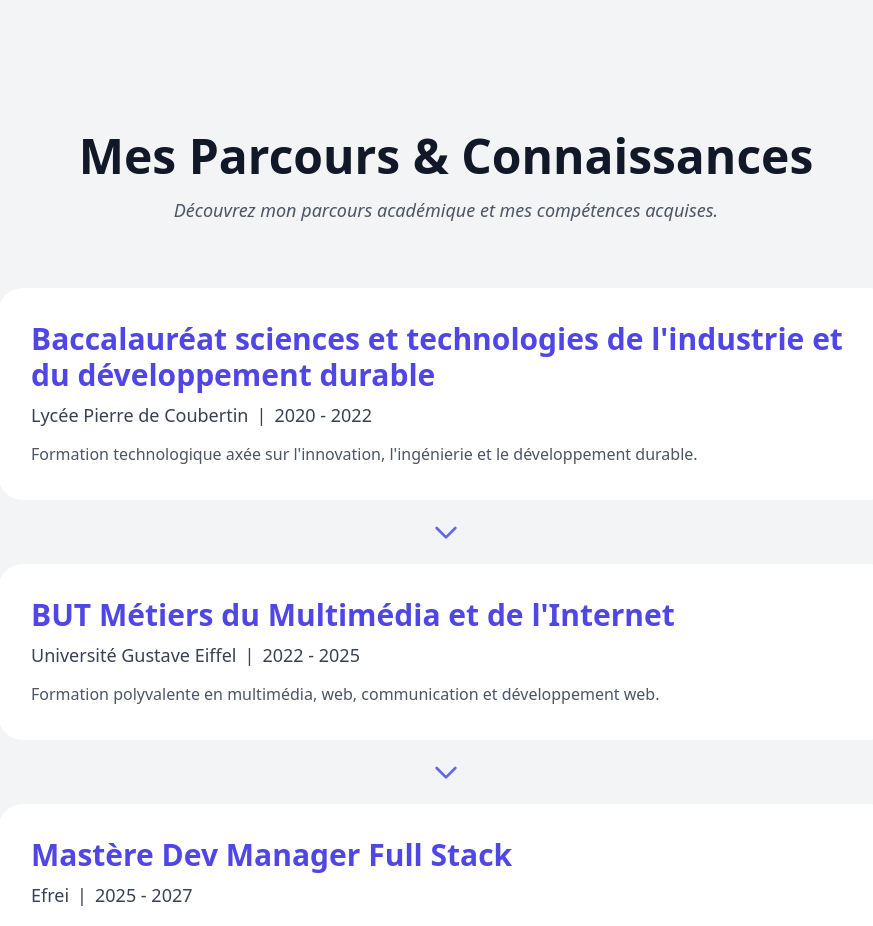
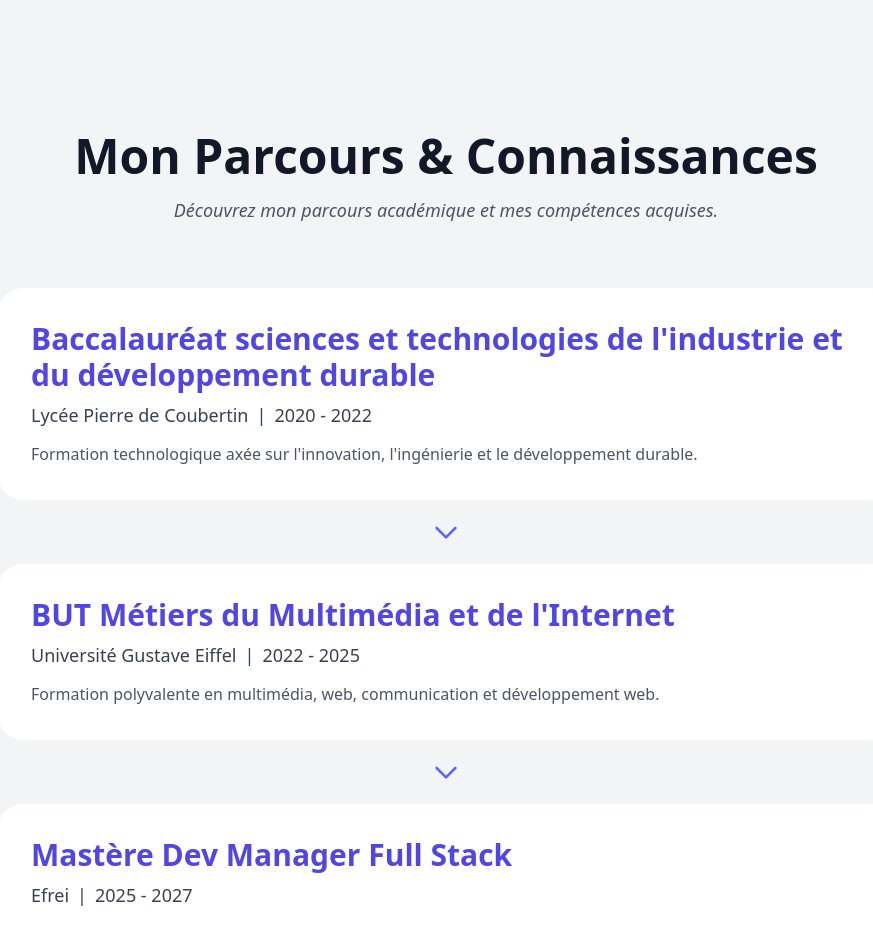
Before and after one commit to erwanmarega/Portfolio, a Vue app: page / in a window 1280 px wide. Shown: the part 1580-2506 px from the top of the page, without its empty margins (194-1067 px from the left). Built offline with nearby package versions, Linux system fonts and the light colour scheme; a web font is replaced by a local one.

Commit message:
Mes parcours --> mon parcours

```diff
--- a/src/views/education.vue
+++ b/src/views/education.vue
@@ -4,7 +4,7 @@
       <section class="max-w-4xl mx-auto">
         <div class="text-center mb-16">
           <h2 class="text-5xl font-extrabold text-gray-900 animate-fadeIn">
-            Mes Parcours &amp; Connaissances
+            Mon Parcours &amp; Connaissances
           </h2>
           <p class="mt-4 text-lg italic text-gray-600">
             Découvrez mon parcours académique et mes compétences acquises.
```
